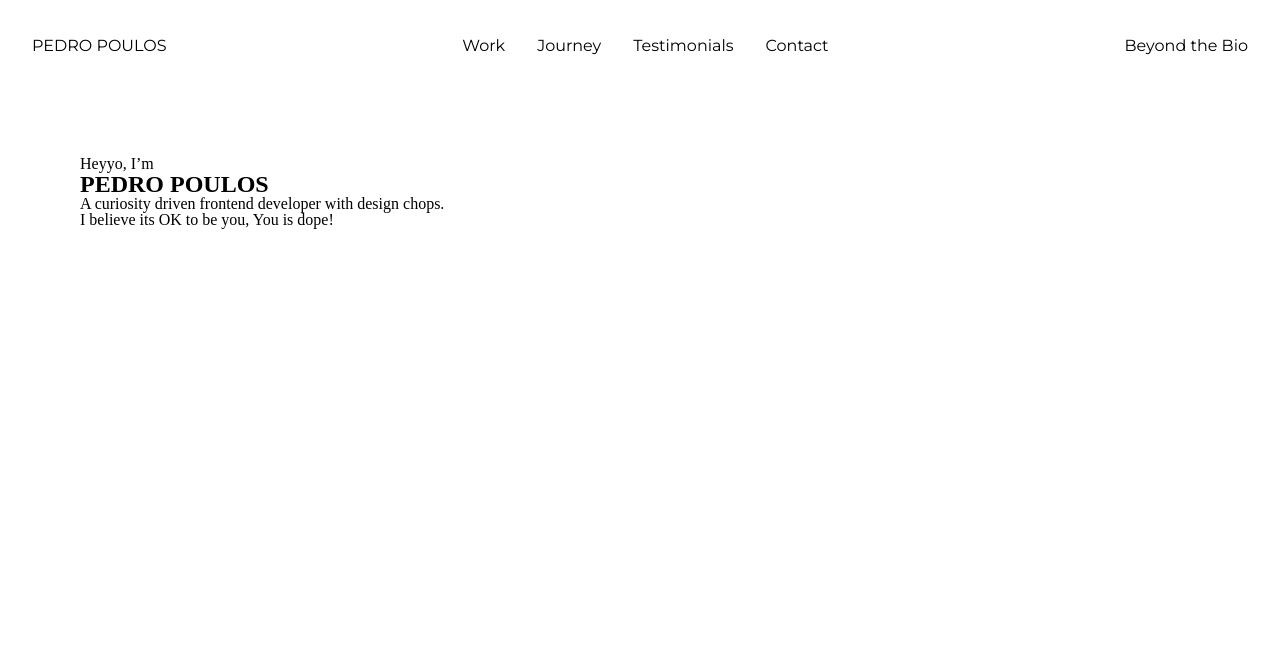
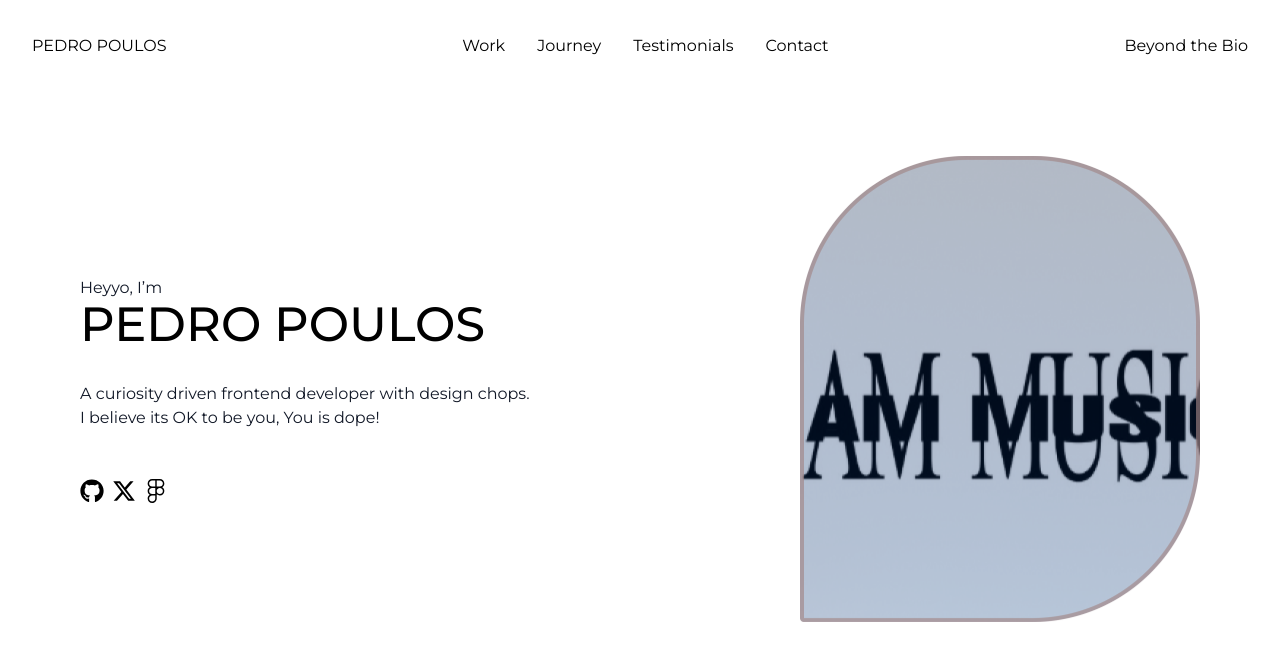
Before and after one commit to ardszsantos/pouloPort, a React (Vite) app: page / in a window 1280 px wide. Shown: the top 660 px of the page. Built offline with nearby package versions, Linux system fonts and the light colour scheme.

Commit message:
finished hero page

```diff
--- a/src/pages/heroPage.tsx
+++ b/src/pages/heroPage.tsx
@@ -1,5 +1,7 @@
 import React, { useState } from "react";
-
+import music from "../assets/music.png";
+import { FaFigma, FaGithub } from "react-icons/fa";
+import { FaXTwitter } from "react-icons/fa6";
 
 
 export const HeroPage: React.FC = () => {
@@ -7,17 +9,21 @@ export const HeroPage: React.FC = () => {
 
     return (
         <section className="heroSection">
+            <div className="heroWrapper">
                 <div className="leftSide">
                     <p>Heyyo, I’m </p>
                     <h1>PEDRO POULOS</h1>
                     <p>A curiosity driven frontend developer with design chops.</p>
                     <p>I believe its OK to be you, You is dope!</p>
                     <div className="socials">
-
+                        <FaGithub size={24} />
+                        <FaXTwitter size={24} />
+                        <FaFigma size={24} />
                     </div>
                 </div>
                 <div className="rightSide">
-                <img src="" alt="" />
+                    <img src={music} alt="" />
+                </div>
             </div>
         </section>
     );
```
Lines whose indentation alone changed are shown as unchanged.
